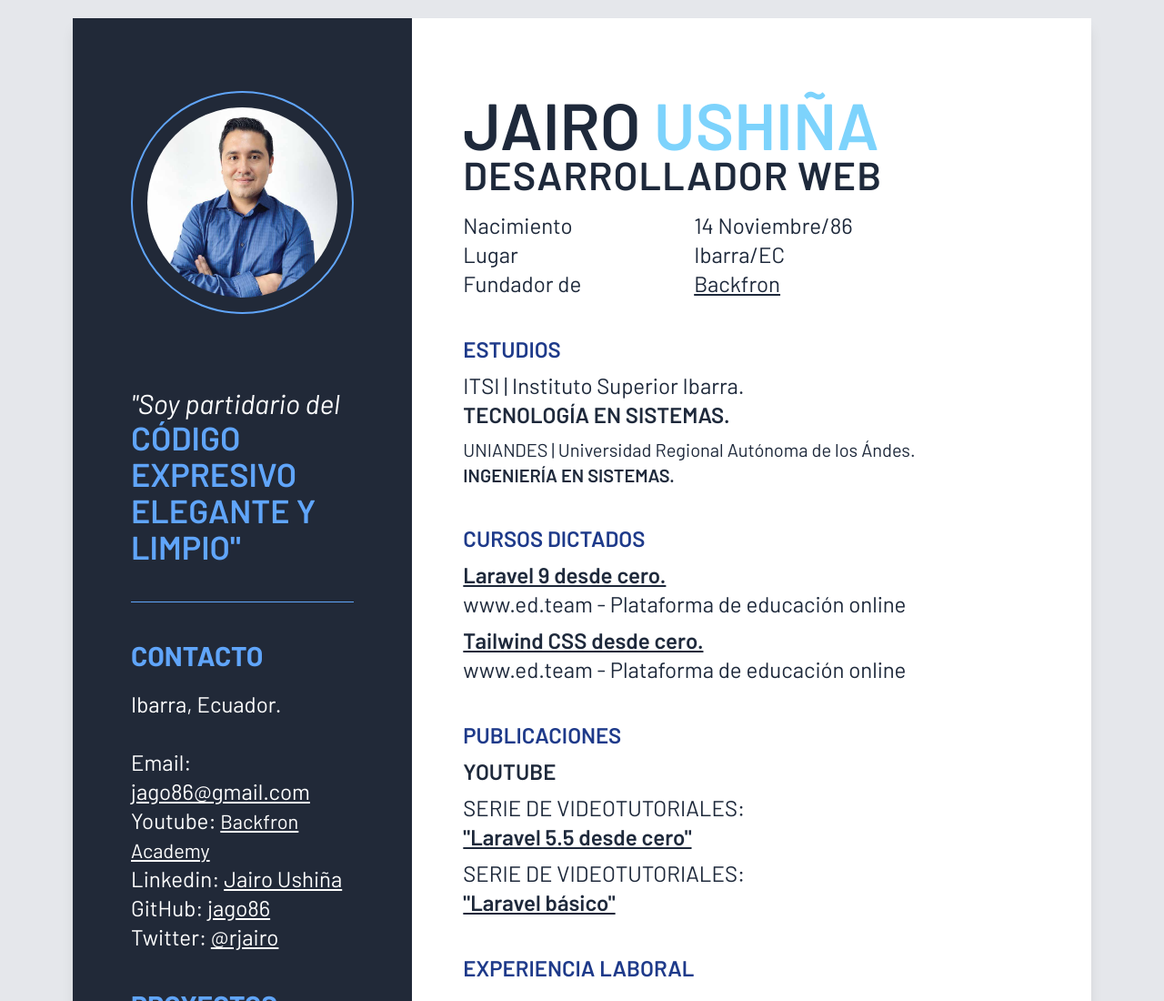
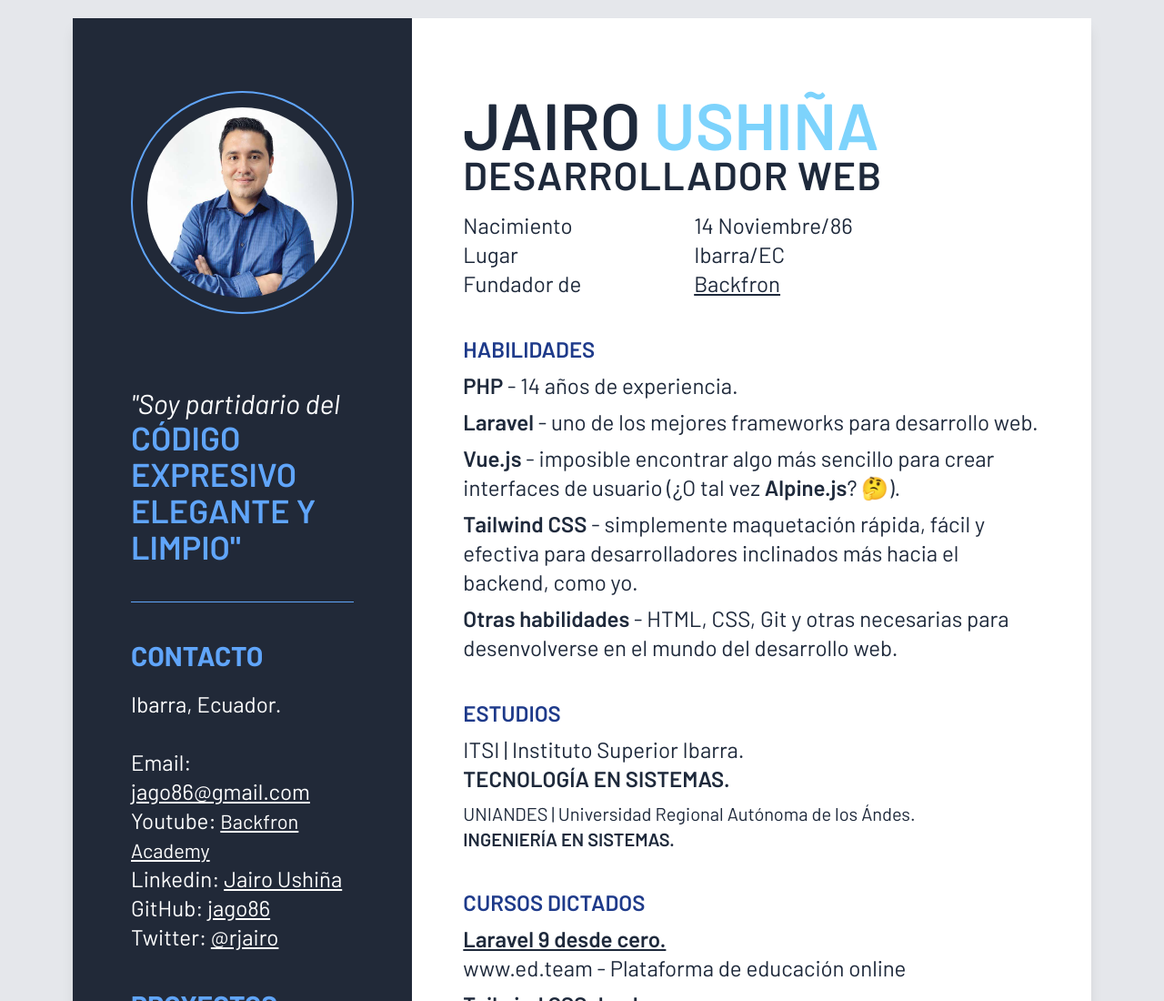
Before and after one commit to jago86/jairo-cv, a website built with Vite: page index.html in a window 1280 px wide. Shown: the top 1100 px of the page at 91% size. Built offline with nearby package versions, Linux system fonts and the light colour scheme.

Commit message:
Skills added.

```diff
--- a/index.html
+++ b/index.html
@@ -67,6 +67,15 @@
             <a href="https://backfron.com" class="">Backfron</a>
           </div>
 
+          <h3 class="lg:w-4/5 mt-10 uppercase font-semibold text-xl lg:text-xl xl:text-2xl text-blue-900">Habilidades</h3>
+          <div class="flex flex-col gap-y-2 text-xl lg:text-xl xl:text-2xl mt-2">
+            <div><span class="font-semibold">PHP</span> - 14 años de experiencia.</div>
+            <div><span class="font-semibold">Laravel</span> - uno de los mejores frameworks para desarrollo web.</div>
+            <div><span class="font-semibold">Vue.js</span> - imposible encontrar algo más sencillo para crear interfaces de usuario (¿O tal vez <span class="font-semibold">Alpine.js</span>? 🤔).</div>
+            <div><span class="font-semibold">Tailwind CSS</span> - simplemente maquetación rápida, fácil y efectiva para desarrolladores inclinados más hacia el backend, como yo.</div>
+            <div><span class="font-semibold">Otras habilidades</span> - HTML, CSS, Git y otras necesarias para desenvolverse en el mundo del desarrollo web.</div>
+          </div>
+
           <h3 class="lg:w-4/5 mt-10 uppercase font-semibold text-xl lg:text-xl xl:text-2xl text-blue-900">Estudios</h3>
           <div class="text-xl lg:text-xl xl:text-2xl mt-2">
             ITSI | Instituto Superior Ibarra.<br>
```
